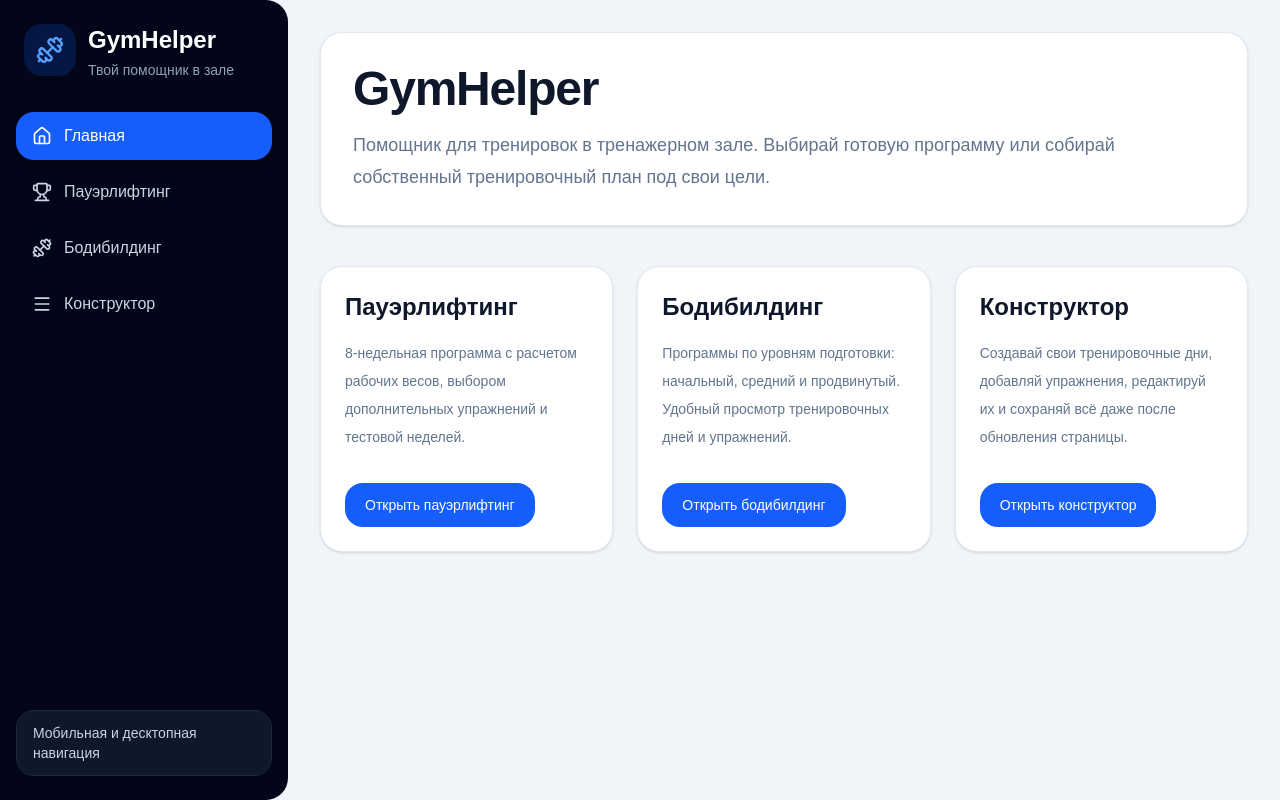
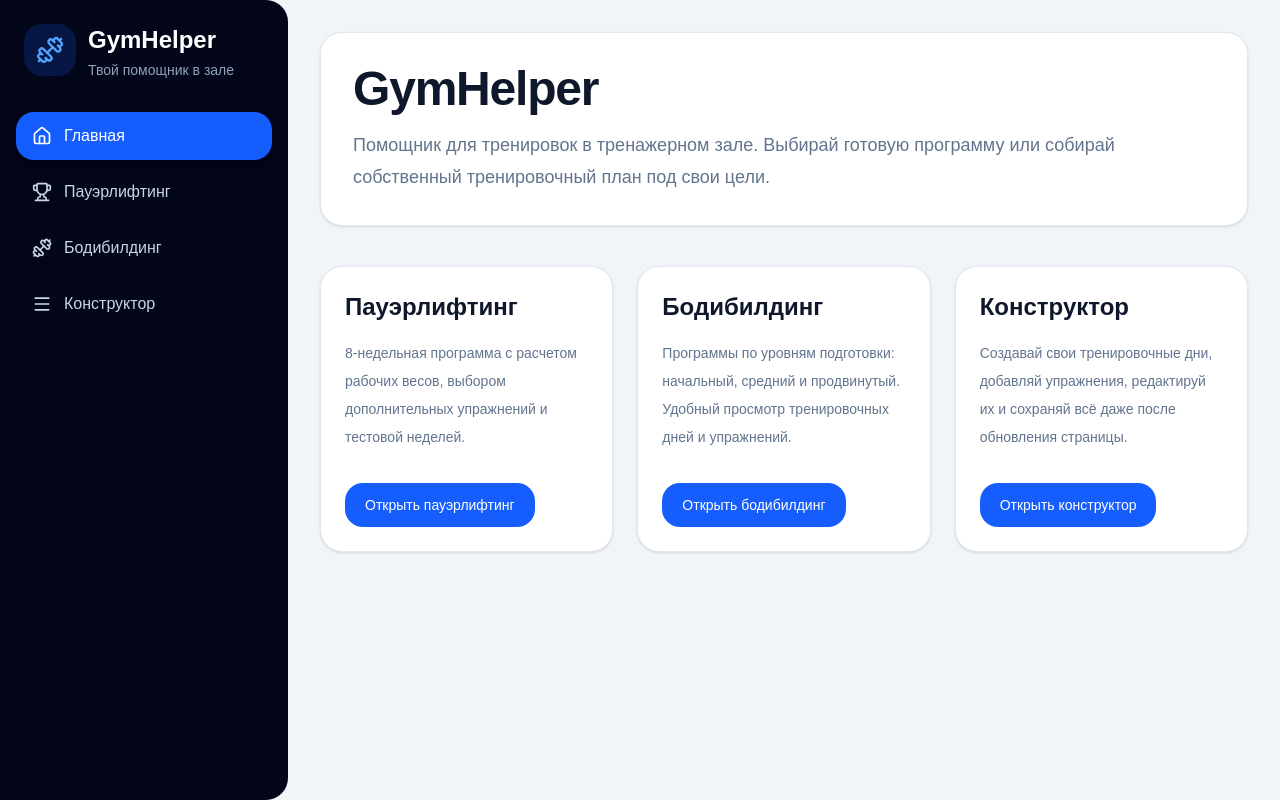
Before and after one commit to gitkirill1/gym-helper, a React (Vite) app: page / in a window 1280 px wide. Built offline with nearby package versions, Linux system fonts and the light colour scheme.

Commit message:
update ui

```diff
--- a/src/components/layout/Sidebar.tsx
+++ b/src/components/layout/Sidebar.tsx
@@ -86,9 +86,7 @@ export function Sidebar({
           </nav>
         </div>
 
-        <div className="rounded-2xl border border-slate-800 bg-slate-900 px-4 py-3 text-sm text-slate-300">
-          Мобильная и десктопная навигация
-        </div>
+
       </aside>
     </>
   );
```
